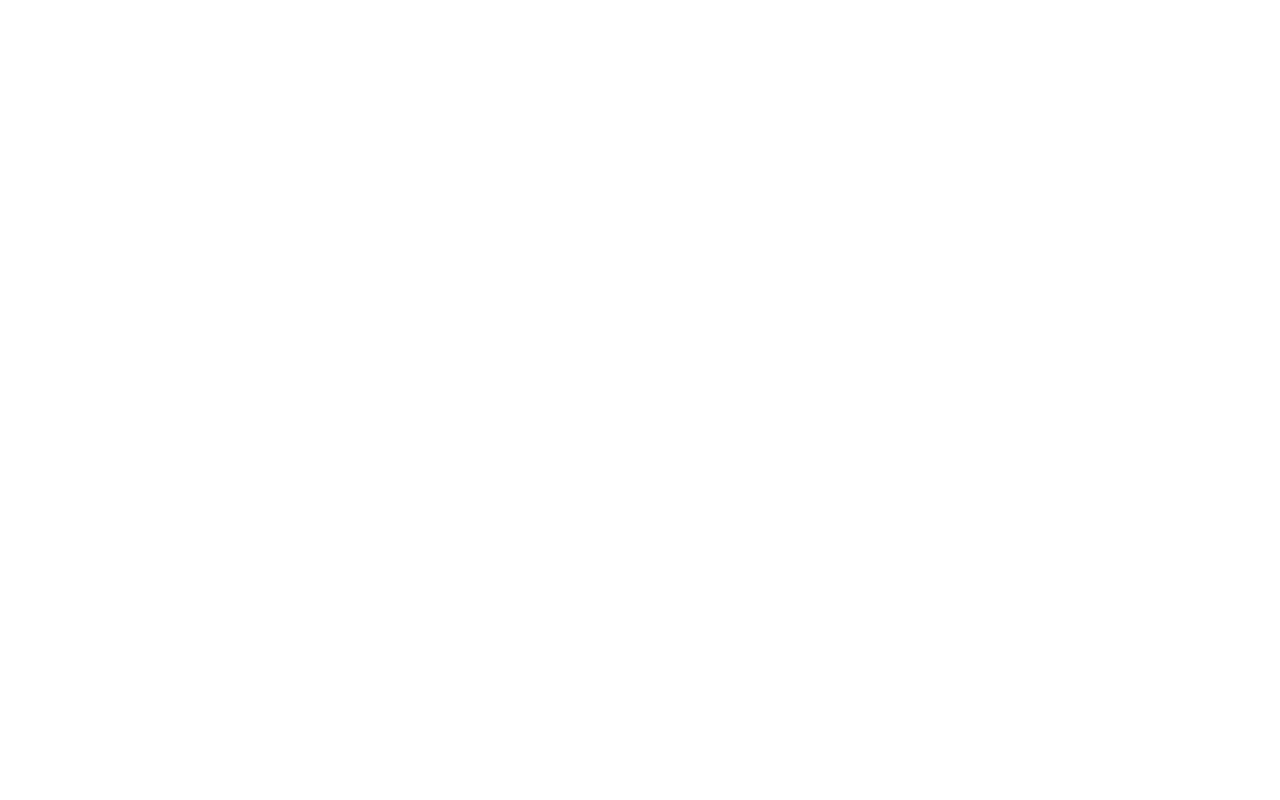
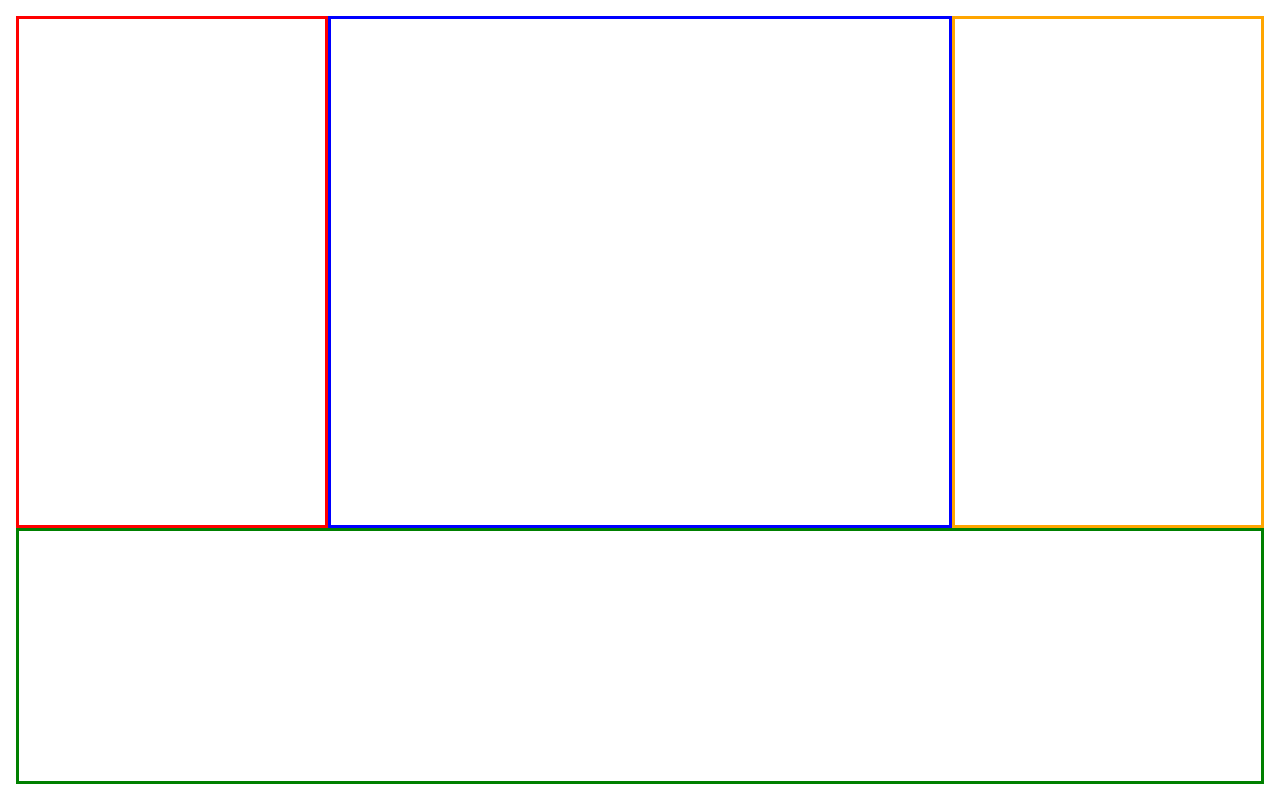
Before and after one commit to acamposcar/weather-app, a website: page index.html in a window 1280 px wide. Drawn offline with Linux system fonts and the light colour scheme.

Commit message:
Create grid layout

```diff
--- a/index.html
+++ b/index.html
@@ -12,7 +12,12 @@
 </head>
 
 <body>
-    <div class="container"></div>
+    <div class="container">
+        <div id="left-bar"></div>
+        <div id="time"></div>
+        <div id="right-bar"></div>
+        <div id="footer"></div>
+    </div>
 </body>
 
 </html>
--- a/style.css
+++ b/style.css
@@ -69,4 +69,23 @@ button:active{
     width: 100vw;
     height: 100vh;
     padding: 1em;
+    display:grid;
+    grid-template-columns: 1fr 2fr 1fr ;
+    grid-template-rows: 2fr 1fr;
+
+
 }
+
+#left-bar{
+    border: solid red;
+}
+#time{
+    border: solid blue;
+}
+#right-bar{
+    border: solid orange;
+}
+#footer{
+    grid-column: span 3;
+    border: solid green;
+}
```
